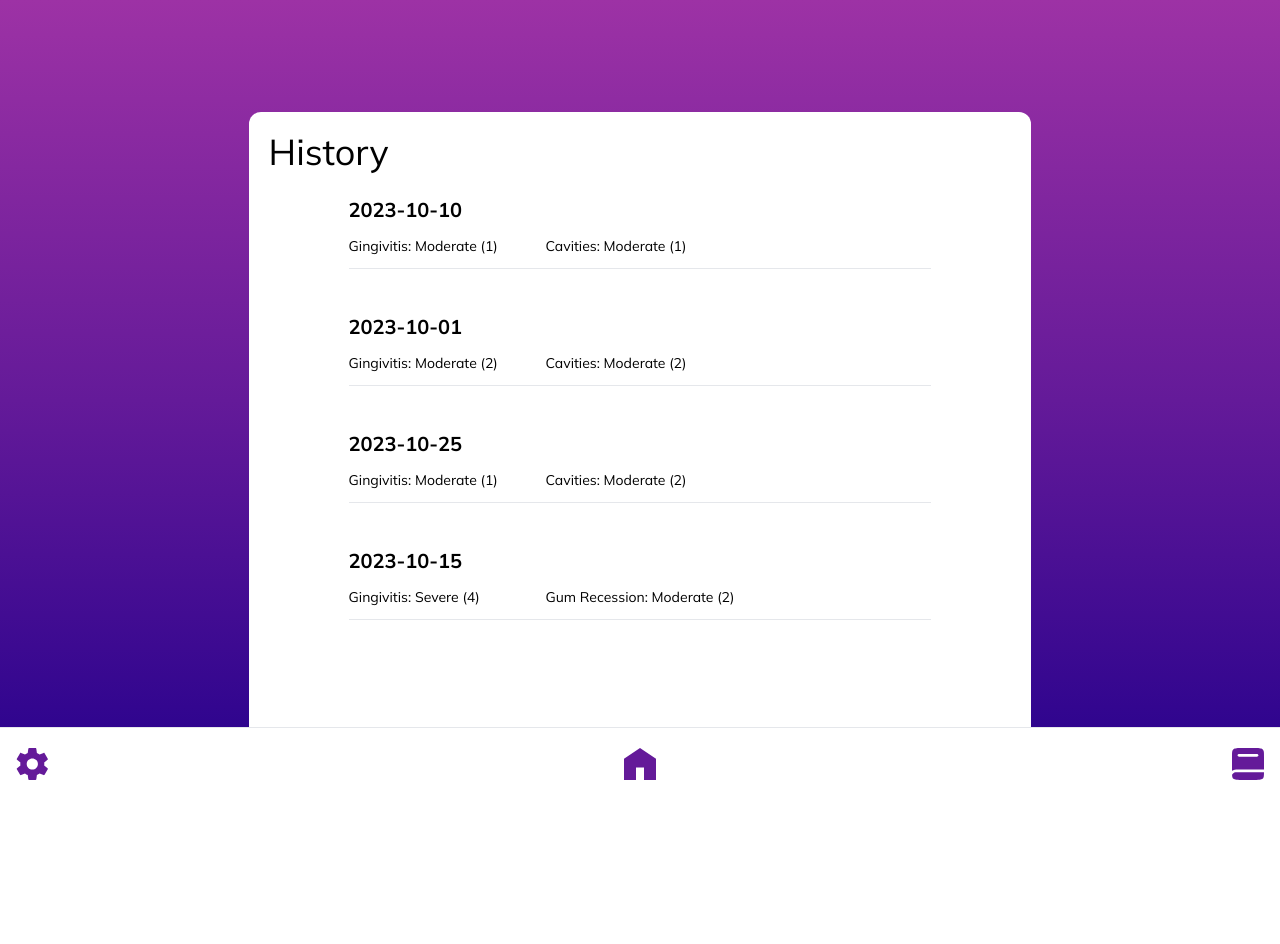
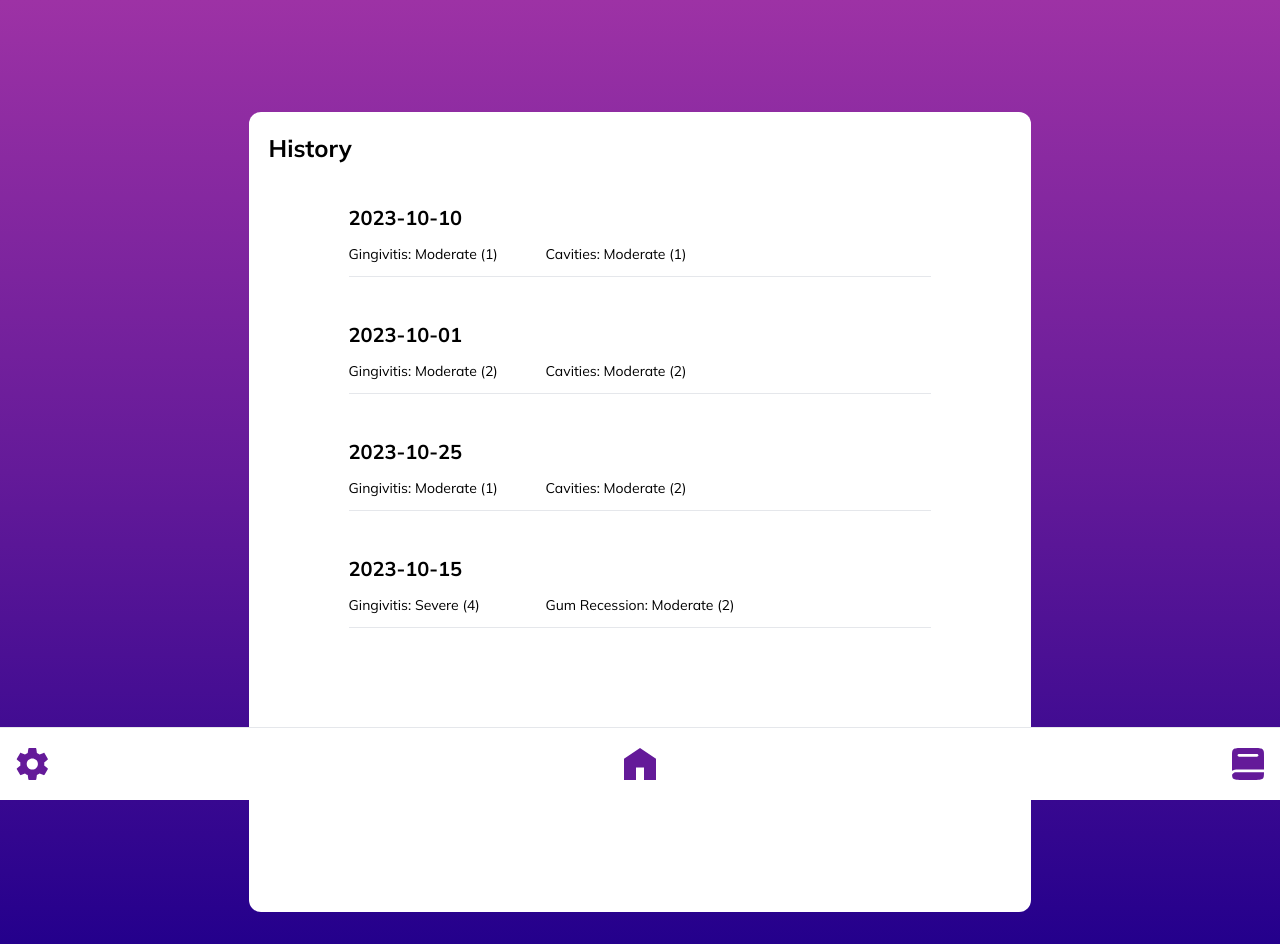
Before and after one commit to WhiteStoneDental/whitestone_IDSP, a Next.js app: page /history in a window 1280 px wide. Before the commit the page ends 800 px from the top, so only its background shows below. Built offline with nearby package versions, Linux system fonts and the light colour scheme.

Commit message:
scroll page + font style

```diff
--- a/src/app/history/page.tsx
+++ b/src/app/history/page.tsx
@@ -34,12 +34,12 @@ export default function History() {
   console.log(history);
 
   return (
-    <div className="flex flex-col gradient-bg h-screen w-full items-center relative p-8">
+    <div className="flex flex-col gradient-bg overflow-y-auto w-full items-center relative p-8">
       <div
         className="bg-white p-5 rounded-xl h-screen w-screen-full-xlg overflow-hidden mt-20 dark:bg-[var(--mainphrase-bg)]"
         id="history"
       >
-      <h1 className="text-4xl">History</h1>
+      <h1 className="text-black font-bold text-2xl mb-5 dark:text-white">History</h1>
       <div id="latest-scans-content">
           {history.oralScans.slice(0, 4).map((scan) => (
             <div key={scan.id} className="gap-4 mt-1">
```
